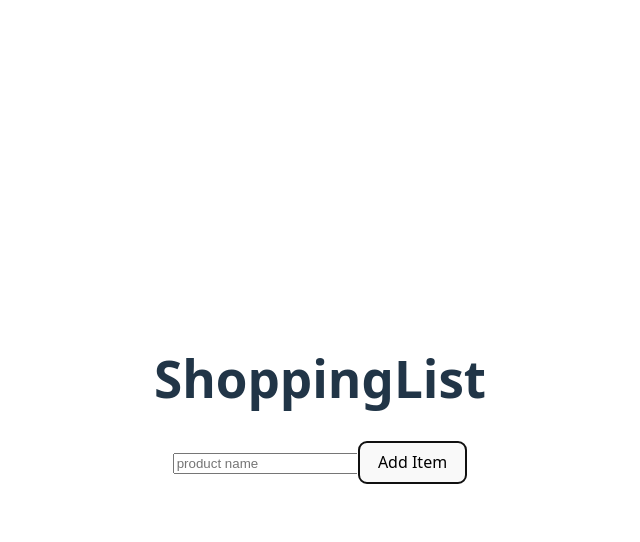
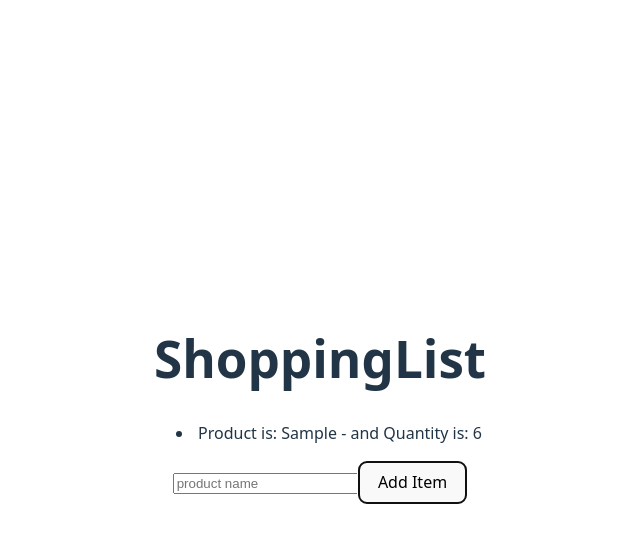
Before and after one commit to murad-shadeh/shopping-app, a React (Vite) app: page / in a window 1280 px wide. Both pictures are taken after typing "Sample" into the empty fields and a click on the button "Add Item". Shown: the top 542 px of the page, without its empty margins (320-960 px from the left). Built offline with nearby package versions, Linux system fonts and the light colour scheme.

Commit message:
fix(App): fix the app and update the state

```diff
--- a/package.json
+++ b/package.json
@@ -11,13 +11,15 @@
   },
   "dependencies": {
     "react": "^19.2.0",
-    "react-dom": "^19.2.0"
+    "react-dom": "^19.2.0",
+    "uuid": "^13.0.0"
   },
   "devDependencies": {
     "@eslint/js": "^9.39.1",
     "@types/node": "^24.10.1",
     "@types/react": "^19.2.5",
     "@types/react-dom": "^19.2.3",
+    "@types/uuid": "^10.0.0",
     "@vitejs/plugin-react": "^5.1.1",
     "eslint": "^9.39.1",
     "eslint-plugin-react-hooks": "^7.0.1",
--- a/src/App.tsx
+++ b/src/App.tsx
@@ -3,16 +3,26 @@ import "./App.css";
 import ShoppingList from "./components/ShoppingList";
 import ShoppingListForm from "./components/ShoppingListForm";
 import type Item from "./models/item";
+import { v4 as uuid } from "uuid";
 // const items = [
 //   { id: 1, product: "Lemon", quantity: 3 },
 //   { id: 2, product: "Chickent Breast", quantity: 2 },
 // ];
 
 function App() {
+  // the uuid is a string
   const [items, setItems] = useState<Item[]>([]);
   // we need to add new listItem when we click add, the function below will do its thingy.
   const addItem = (product: string) => {
     console.log("Made it to the app component with product: ", product);
+    setItems([
+      ...items,
+      {
+        id: uuid(),
+        product,
+        quantity: Math.floor(Math.random() * 10) + 1,
+      },
+    ]);
   };
   return (
     <div>
--- a/src/components/ShoppingList.tsx
+++ b/src/components/ShoppingList.tsx
@@ -14,7 +14,7 @@ export default function ShoppingList({
         {items.map((listItem) => (
           <>
             <li key={listItem.id}>
-              {listItem.product} - {listItem.quantity}
+              {`Product is: ${listItem.product} - and Quantity is: ${listItem.quantity}`}
             </li>
           </>
         ))}
--- a/src/components/ShoppingListForm.tsx
+++ b/src/components/ShoppingListForm.tsx
@@ -14,7 +14,7 @@ export default function ShoppingListForm({
   };
   return (
     <form onSubmit={handleSubmit}>
-      <input type="text" placeholder="product name" ref={inputRef} />
+      <input type="text" placeholder="product name" ref={inputRef} required />
       <button type="submit">Add Item</button>
     </form>
   );
--- a/src/models/item.ts
+++ b/src/models/item.ts
@@ -1,5 +1,5 @@
 export default interface Item {
-  id: number;
+  id: string;
   product: string;
   quantity: number;
 }
```
Also changed, not shown: 1 other file (tests, documents, lock files or other folders).
